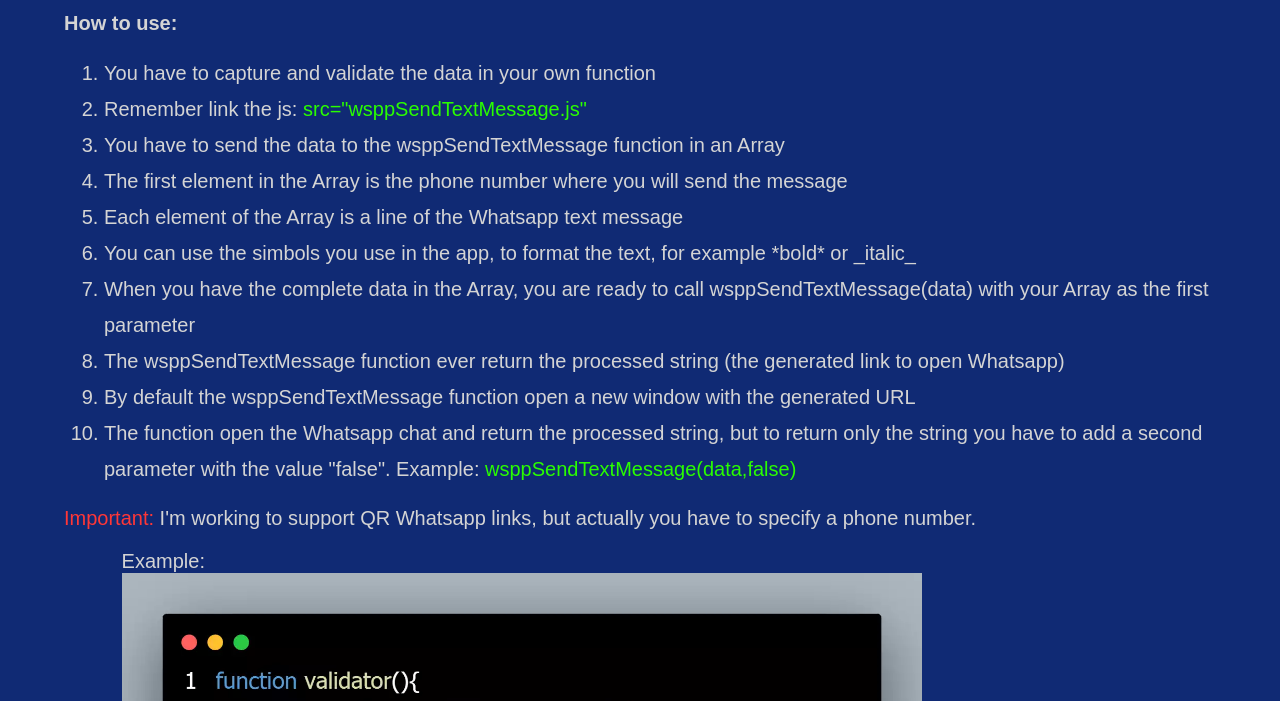
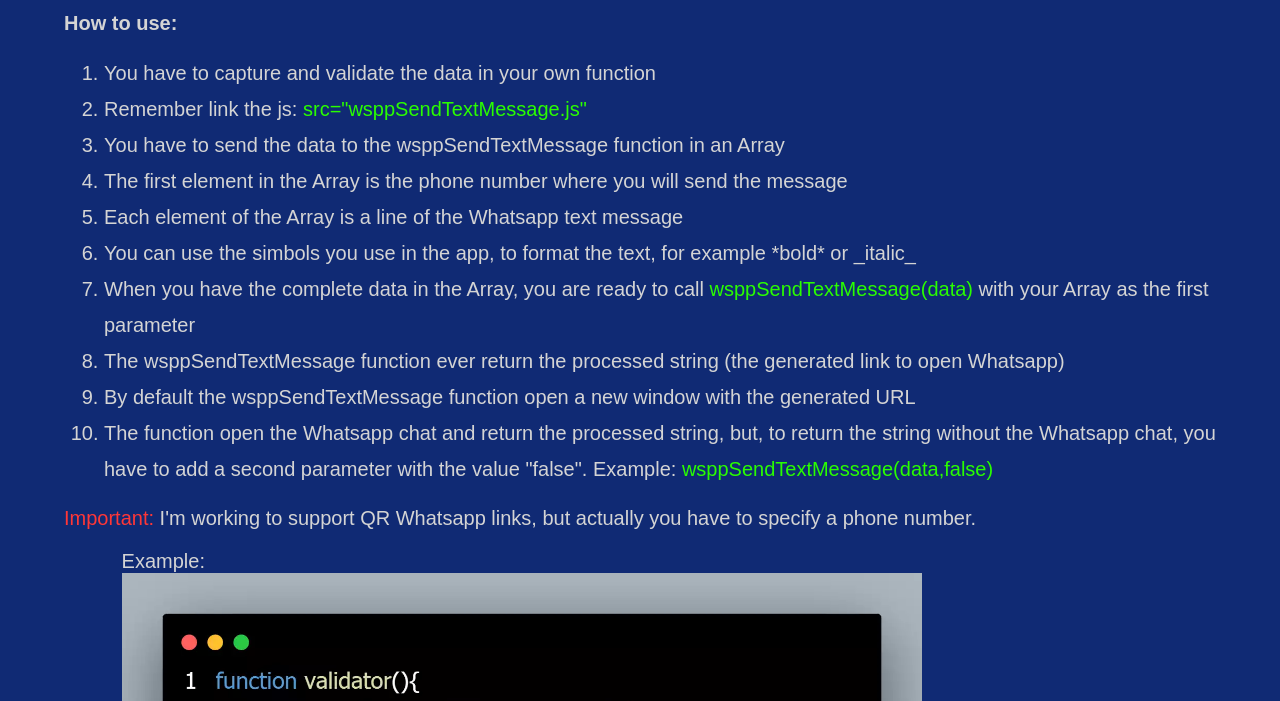
Before and after one commit to EdisMR/wsppSendTextMessage, a plain HTML site: page index.html in a window 1280 px wide. Shown: the part 99-800 px from the top of the page. Drawn offline with Linux system fonts and the light colour scheme.

Commit message:
Correccion a texto

```diff
--- a/index.html
+++ b/index.html
@@ -20,10 +20,10 @@
 				<li>The first element in the Array is the phone number where you will send the message</li>
 				<li>Each element of the Array is a line of the Whatsapp text message</li>
 				<li>You can use the simbols you use in the app, to format the text, for example *bold* or _italic_</li>
-				<li>When you have the complete data in the Array, you are ready to call wsppSendTextMessage(data) with your Array as the first parameter</li>
+				<li>When you have the complete data in the Array, you are ready to call <code class="code">wsppSendTextMessage(data)</code> with your Array as the first parameter</li>
 				<li>The wsppSendTextMessage function ever return the processed string (the generated link to open Whatsapp)</li>
 				<li>By default the wsppSendTextMessage function open a new window with the generated URL</li>
-				<li>The function open the Whatsapp chat and return the processed string, but to return only the string you have to add a second parameter with the value "false". Example: <code class="code">wsppSendTextMessage(data,false)</code></li>
+				<li>The function open the Whatsapp chat and return the processed string, but, to return the string without the Whatsapp chat, you have to add a second parameter with the value "false". Example: <code class="code">wsppSendTextMessage(data,false)</code></li>
 			</ol>
 			<p>
 				<span class="important">Important: </span>I'm working to support QR Whatsapp links, but actually you have to specify a phone number.
```
